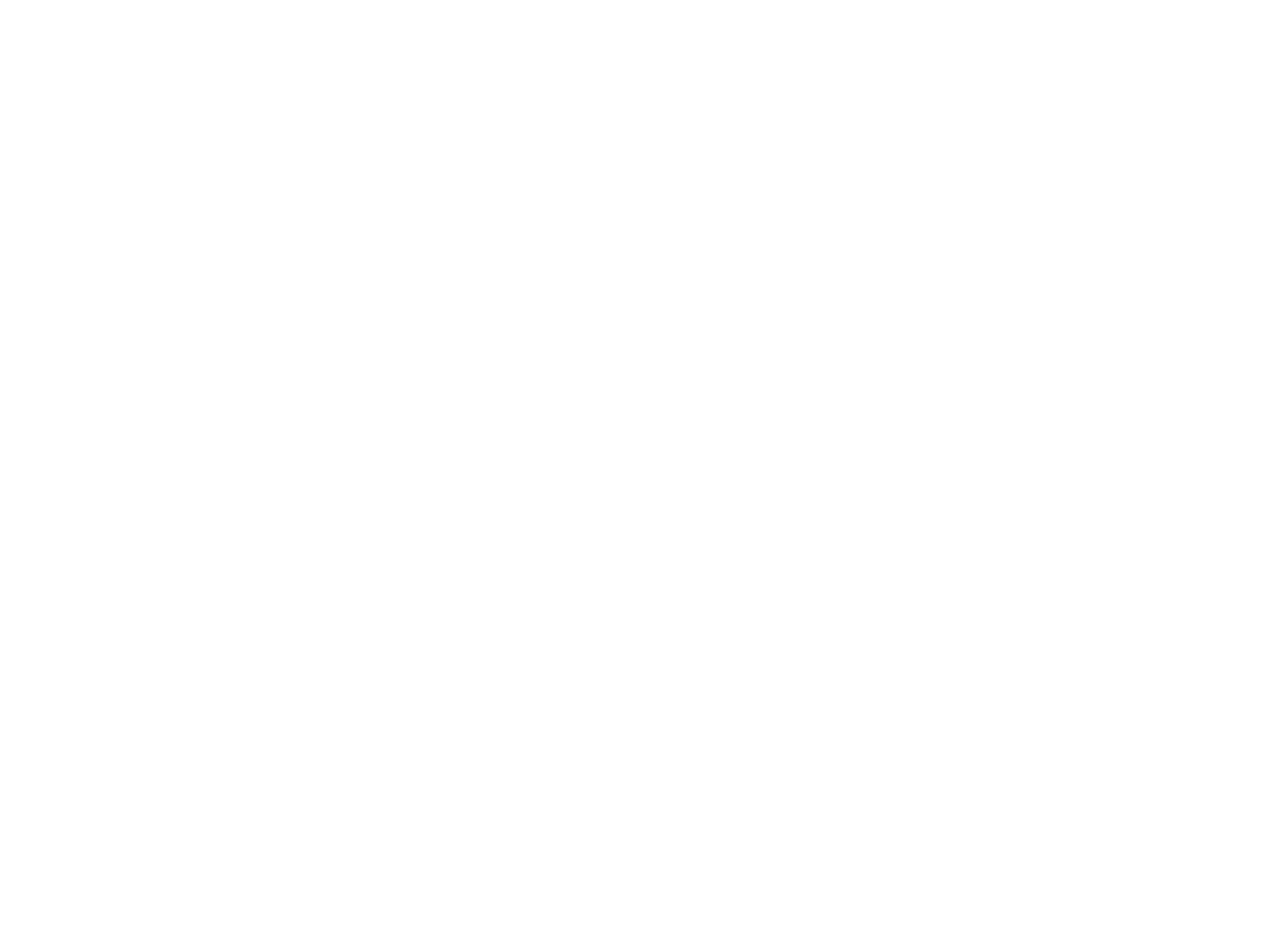
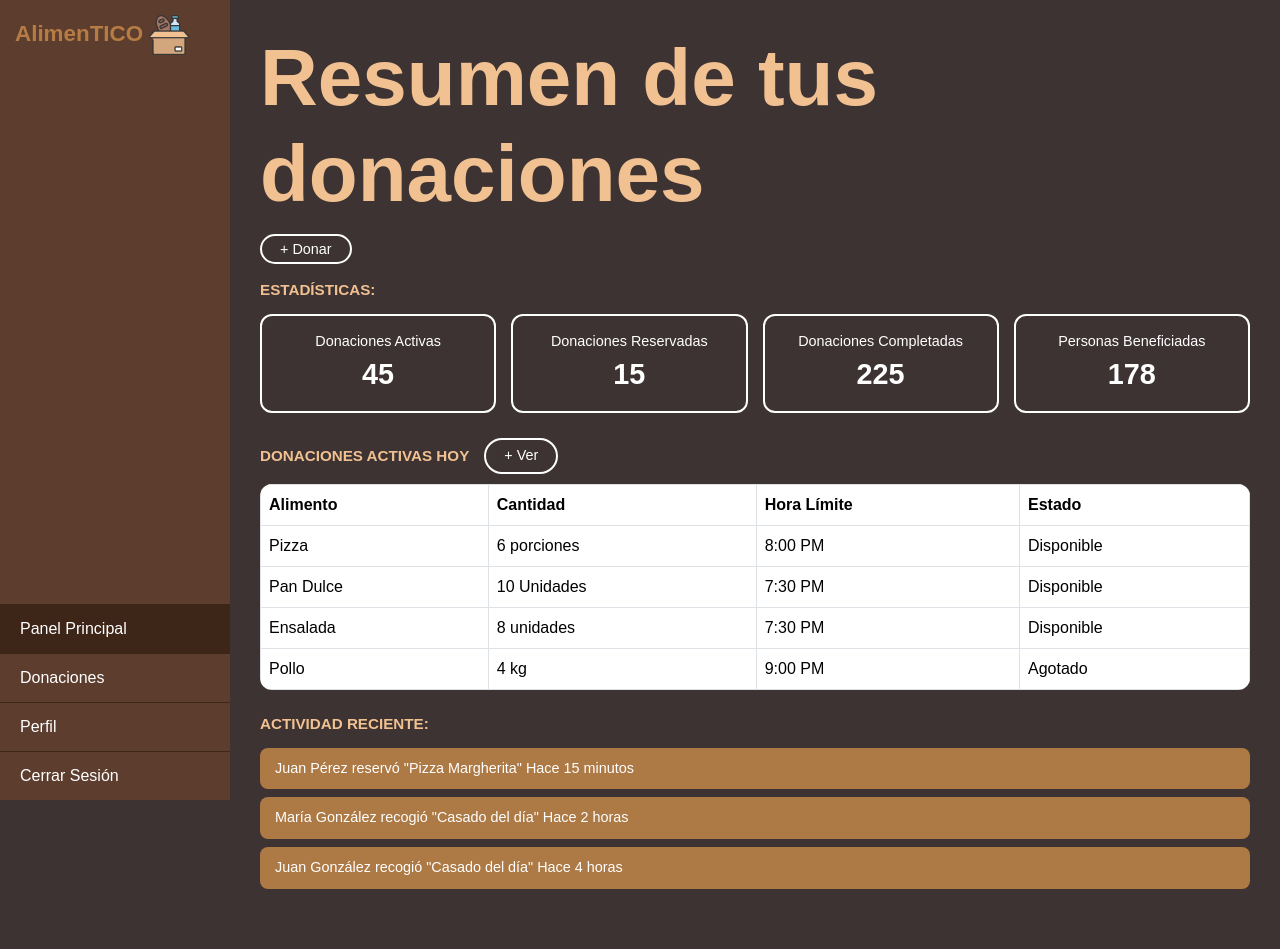
Before and after one commit to Fidelitas-Ambiente-Web-Cliente-Servidor/sc502-ln-proyecto-grupo4-ln-2026, a PHP site: page /html/restaurante-panel.html in a window 1280 px wide. Before the commit the page is empty. Before the commit the page ends 800 px from the top, so only its background shows below. Run offline with PHP 8.4, Linux system fonts and the light colour scheme.

Commit message:
Creación del panel principal de restaurante
Cree el panel principal del restaurante con el sidebar adaptado a formato celular

```diff
--- a/css/restaurante.css
+++ b/css/restaurante.css
@@ -82,6 +82,10 @@ body {
     margin-bottom: 15px;
 }
 
+.seccion-titulo-mt {
+    margin-top: 20px;
+}
+
 /* Labels */
 .label-campo {
     display: block;
@@ -117,6 +121,15 @@ textarea.campo-input {
     resize: none;
 }
 
+.campo-texto {
+    border-radius: 12px;
+    min-height: 60px;
+}
+
+.boton-accion {
+    margin-top: 10px;
+}
+
 /* Botones de Cancelar y de Confirmar */
 .botones {
     display: flex;
@@ -149,9 +162,196 @@ textarea.campo-input {
     font-size: 0.9rem;
 }
 
+
+/*Panel con sidebar */
+
+/* Sidebar y contenido lado a lado */
+.layout {
+    display: flex;
+}
+
+/* Sidebar*/
+.sidebar {
+    width: 230px;
+    background-color: #5c3d2e;
+    height: 100vh;
+    position: sticky;
+    top: 0;
+    display: flex;
+    flex-direction: column;
+    justify-content: space-between;
+}
+
+.sidebar .logo-texto {
+    display: block;
+    padding: 15px;
+}
+
+.sidebar-top {
+    display: flex;
+    align-items: center;
+    justify-content: space-between;
+    padding-right: 10px;
+}
+
+.sidebar-link {
+    display: block;
+    color: white;
+    text-decoration: none;
+    padding: 12px 20px;
+    border-top: 1px solid #3d2518;
+}
+
+.sidebar-link:hover {
+    background-color: #3d2518;
+    color: white;
+}
+
+.sidebar-link.activo {
+    background-color: #3d2518;
+}
+
+/* Boton del sidebarsolo se ve en celular */
+.btn-sidebar {
+    display: none;
+}
+
+/* Boton de cerrar del sidebar, esta oculto por defecto */
+.btn-cerrar-sidebar {
+    display: none;
+    background: none;
+    border: none;
+    color: white;
+    font-size: 1.4rem;
+    cursor: pointer;
+    padding: 10px 15px;
+    float: right;
+}
+
+/* Cuando el sidebar esta abierto tambien muestra el boton de la X */
+.sidebar.abierto .btn-cerrar-sidebar {
+    display: block;
+}
+
+/* Contenido del panel */
+.panel-contenido {
+    flex: 1;
+    padding: 30px;
+}
+
+.titulo-panel {
+    color: #F2C191;
+    font-size: 5rem;
+    font-weight: bold;
+    margin-bottom: 15px;
+}
+
+.seccion-titulo{
+    color: #F2C191;
+
+}
+
+/* Tarjetas de estadisticas*/
+.estadisticas {
+    display: flex;
+    gap: 15px;
+    margin-bottom: 25px;
+    flex-wrap: wrap;
+}
+
+.estadistica-card {
+    border: 2px solid white;
+    border-radius: 12px;
+    padding: 15px 20px;
+    text-align: center;
+    min-width: 130px;
+    flex: 1;
+}
+
+.estadistica-card p {
+    margin: 0;
+    font-size: 0.9rem;
+    color: white;
+}
+
+.estadistica-card strong {
+    font-size: 1.8rem;
+    color: white;
+}
+
+/* Titulo de seccion con boton al lado */
+.seccion-header {
+    display: flex;
+    align-items: center;
+    gap: 15px;
+    margin-bottom: 10px;
+}
+
+.seccion-header .seccion-titulo {
+    margin: 0;
+}
+
+/* Tabla del panel*/
+.tabla-panel {
+    margin-bottom: 25px;
+    border-radius: 12px;
+    overflow: hidden;
+}
+
+/* Actividad reciente*/
+.actividad-lista {
+    margin-bottom: 30px;
+}
+
+.actividad-item {
+    background-color: #da954cb7;
+    padding: 10px 15px;
+    border-radius: 8px;
+    font-size: 0.9rem;
+    color: white;
+    margin-bottom: 8px;
+}
+
 /* Celular*/
 @media (max-width: 576px) {
+
+    .titulo-panel{
+        font-size: 2.5rem;
+    }
     .titulo-pagina {
         font-size: 2.5rem;
     }
+
+    .btn-sidebar {
+        display: block;
+        position: fixed;
+        top: 10px;
+        left: 10px;
+        z-index: 200;
+        background-color: #c07d38;
+        border: none;
+        color: white;
+        font-size: 1.5rem;
+        border-radius: 8px;
+        width: 42px;
+        height: 42px;
+    }
+
+    .sidebar {
+        width: 270px;
+        position: fixed;
+        top: 0;
+        left: -270px;
+        z-index: 100;
+        transition: left 0.3s;
+    }
+
+    .sidebar.abierto {
+        left: 0;
+        z-index: 300;
+    }
+
+    .panel-contenido {
+        padding: 60px 15px 20px 15px;
+    }
 }
--- a/html/restaurante-panel.html
+++ b/html/restaurante-panel.html
@@ -0,0 +1,123 @@
+<!DOCTYPE html>
+<html lang="es">
+
+<head>
+    <meta charset="UTF-8">
+    <meta name="viewport" content="width=device-width, initial-scale=1.0">
+    <title>AlimentTICO - Panel Principal</title>
+    <link href="https://cdn.jsdelivr.net/npm/bootstrap@5.3.8/dist/css/bootstrap.min.css" rel="stylesheet"
+        integrity="sha384-sRIl4kxILFvY47J16cr9ZwB07vP4J8+LH7qKQnuqkuIAvNWLzeN8tE5YBujZqJLB" crossorigin="anonymous">
+    <link rel="stylesheet" href="../css/restaurante.css">
+    <script src="../js/restaurante.js"></script>
+</head>
+
+<body>
+
+    <!-- Boton del sidebar solo para celular -->
+    <button class="btn-sidebar" id="btnSidebar">☰</button>
+
+    <div class="layout">
+
+        <!-- Sidebar -->
+        <aside class="sidebar" id="sidebar">
+            <div class="sidebar-top">
+                <h2 class="logo-texto">AlimenTICO <img src="../img/donacion-de-alimentos.png" alt="logo" height="40px"></h2>
+                <button class="btn-cerrar-sidebar" id="btnCerrarSidebar">✕</button>
+            </div>
+            <nav class="sidebar-nav">
+                <a href="restaurante-panel.html" class="sidebar-link activo">Panel Principal</a>
+                <a href="restaurante-donaciones.html" class="sidebar-link">Donaciones</a>
+                <a href="restaurante-perfil.html" class="sidebar-link">Perfil</a>
+                <a href="../login.html" class="sidebar-link">Cerrar Sesión</a>
+            </nav>
+        </aside>
+
+
+
+        <!-- Contenido principal-->
+        <main class="panel-contenido">
+
+            <h1 class="titulo-panel">Resumen de tus donaciones</h1>
+
+            <a href="restaurante-nueva-donacion.html" class="btn-volver">+ Donar</a>
+
+
+
+            <h5 class="seccion-titulo seccion-titulo-mt">ESTADÍSTICAS:</h5>
+
+            <div class="estadisticas">
+                <div class="estadistica-card">
+                    <p>Donaciones Activas</p>
+                    <strong>45</strong>
+                </div>
+                <div class="estadistica-card">
+                    <p>Donaciones Reservadas</p>
+                    <strong>15</strong>
+                </div>
+                <div class="estadistica-card">
+                    <p>Donaciones Completadas</p>
+                    <strong>225</strong>
+                </div>
+                <div class="estadistica-card">
+                    <p>Personas Beneficiadas</p>
+                    <strong>178</strong>
+                </div>
+            </div>
+
+            <div class="seccion-header">
+                <h5 class="seccion-titulo">DONACIONES ACTIVAS HOY</h5>
+                <a href="restaurante-donaciones.html" class="btn-volver">+ Ver</a>
+            </div>
+
+            <table class="table table-bordered tabla-panel">
+                <thead>
+                    <tr>
+                        <th>Alimento</th>
+                        <th>Cantidad</th>
+                        <th>Hora Límite</th>
+                        <th>Estado</th>
+                    </tr>
+                </thead>
+                <tbody>
+                    <tr>
+                        <td>Pizza</td>
+                        <td>6 porciones</td>
+                        <td>8:00 PM</td>
+                        <td>Disponible</td>
+                    </tr>
+                    <tr>
+                        <td>Pan Dulce</td>
+                        <td>10 Unidades</td>
+                        <td>7:30 PM</td>
+                        <td>Disponible</td>
+                    </tr>
+                    <tr>
+                        <td>Ensalada</td>
+                        <td>8 unidades</td>
+                        <td>7:30 PM</td>
+                        <td>Disponible</td>
+                    </tr>
+                    <tr>
+                        <td>Pollo</td>
+                        <td>4 kg</td>
+                        <td>9:00 PM</td>
+                        <td>Agotado</td>
+                    </tr>
+                </tbody>
+            </table>
+
+
+            <h5 class="seccion-titulo">ACTIVIDAD RECIENTE:</h5>
+
+            <div class="actividad-lista">
+                <div class="actividad-item">Juan Pérez reservó "Pizza Margherita" Hace 15 minutos</div>
+                <div class="actividad-item">María González recogió "Casado del día" Hace 2 horas</div>
+                <div class="actividad-item">Juan González recogió "Casado del día" Hace 4 horas</div>
+            </div>
+
+        </main>
+    </div>
+
+</body>
+
+</html>
--- a/js/restaurante.js
+++ b/js/restaurante.js
@@ -107,3 +107,21 @@ document.addEventListener("DOMContentLoaded", function () {
     });
 
 });
+
+ document.addEventListener("DOMContentLoaded", function () {
+    let btnSidebar = document.getElementById("btnSidebar");
+    let btnCerrar = document.getElementById("btnCerrarSidebar");
+    let sidebar = document.getElementById("sidebar");
+
+    if (btnSidebar) {
+        btnSidebar.addEventListener("click", function () {
+            sidebar.classList.add("abierto");
+        });
+    }
+
+    if (btnCerrar) {
+        btnCerrar.addEventListener("click", function () {
+            sidebar.classList.remove("abierto");
+        });
+    }
+});
```
Also changed, not shown: 1 other file.
